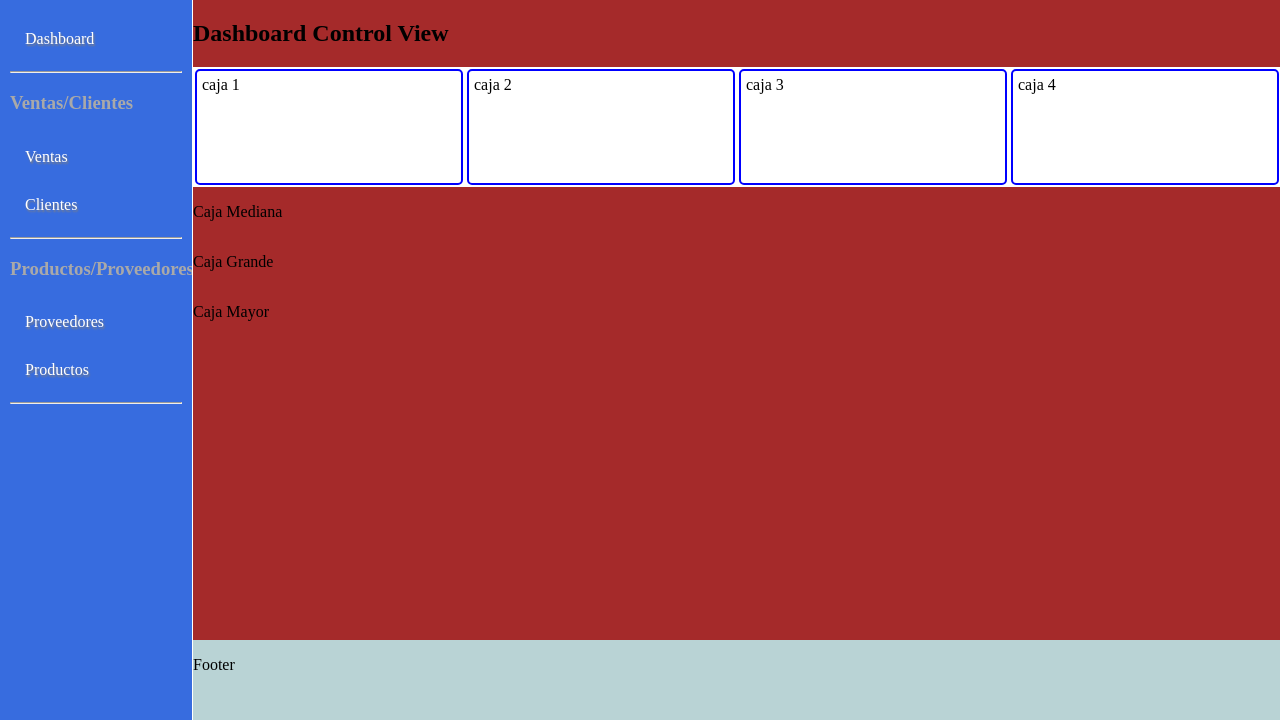
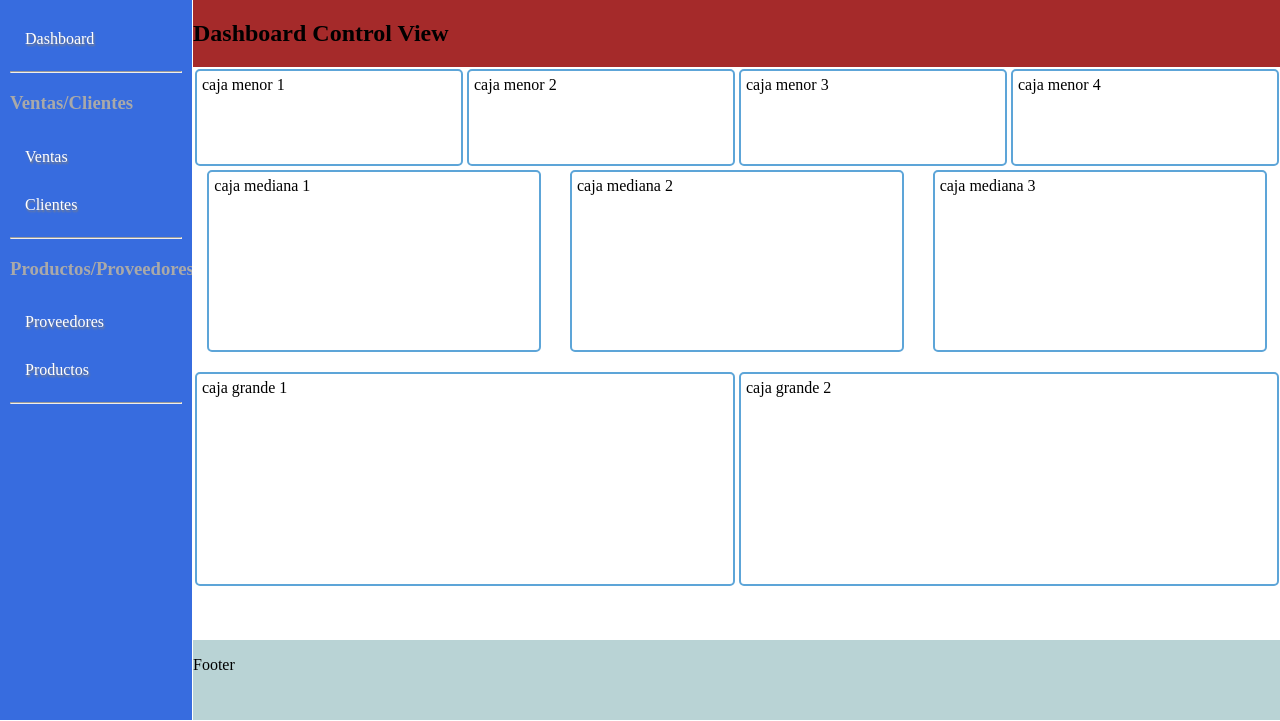
Before and after one commit to Javillat/dashboard-css, a plain HTML site: page dashboard/dashboard.html in a window 1280 px wide. Shown: the part 81-802 px from the top of the page. Drawn offline with Linux system fonts and the light colour scheme.

Commit message:
chore: Agregar toda la estructura de cajas

```diff
--- a/css/dashboard.css
+++ b/css/dashboard.css
@@ -101,12 +101,53 @@ nav h3 {
     background-color: var(--white-color);
 }
 
+
+.caja-mediana {
+    display: flex;
+    justify-content: space-around;
+    width: 85vw;
+    height: 30vh;
+    border-width: 2px;
+    background-color: #fff;
+}
+
+.caja-grande {
+    display: flex;
+    justify-content: space-around;
+    width: 85vw;
+    height: 40vh;
+    border-width: 2px;
+    background-color: var(--white-color);
+}
+
 .article {
     margin: 2px;
     padding: 5px;
     width: 22vw;
-    border: 2px solid blue;
+    border: 2px solid rgb(93, 165, 216);
     border-radius: 5px;
     justify-content: center;
     align-items: center;
 }
+
+.article-m {
+    margin: 2px;
+    padding: 5px;
+    width: 25vw;
+    height: 21vh;
+    border: 2px solid rgb(93, 165, 216);
+    border-radius: 5px;
+    justify-content: center;
+    align-items: center;
+}
+
+.article-g {
+    margin: 2px;
+    padding: 5px;
+    width: 42vw;
+    height: 25vh;
+    border: 2px solid rgb(93, 165, 216);
+    border-radius: 5px;
+    justify-content: center;
+    align-items: center;
+}
--- a/dashboard/dashboard.html
+++ b/dashboard/dashboard.html
@@ -39,19 +39,21 @@
                 <h1>Dashboard Control View</h1>
                 <div class="caja-menor">
                     <!-- <p>Caja Menor</p> -->
-                    <article class="article">caja 1</article>
-                    <article class="article">caja 2</article>
-                    <article class="article">caja 3</article>
-                    <article class="article">caja 4</article>
+                    <article class="article">caja menor 1</article>
+                    <article class="article">caja menor 2</article>
+                    <article class="article">caja menor 3</article>
+                    <article class="article">caja menor 4</article>
                 </div>
                 <div class="caja-mediana">
-                    <p>Caja Mediana</p>
+                    <!-- <p>Caja Mediana</p> -->
+                    <article class="article-m">caja mediana 1</article>
+                    <article class="article-m">caja mediana 2</article>
+                    <article class="article-m">caja mediana 3</article>
                 </div>
                 <div class="caja-grande">
-                    <p>Caja Grande</p>
-                </div>
-                <div class="caja-mayor">
-                    <p>Caja Mayor</p>
+                    <!-- <p>Caja Grande</p> -->
+                    <article class="article-g">caja grande 1</article>
+                    <article class="article-g">caja grande 2</article>
                 </div>
             </section>
             <footer>
```
